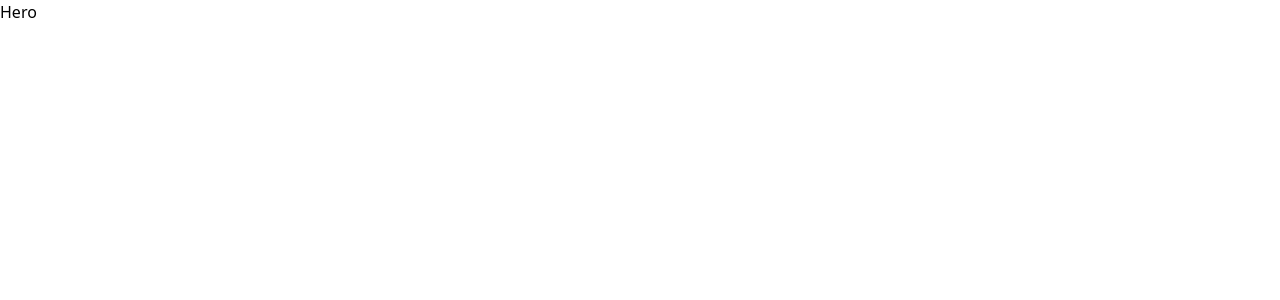
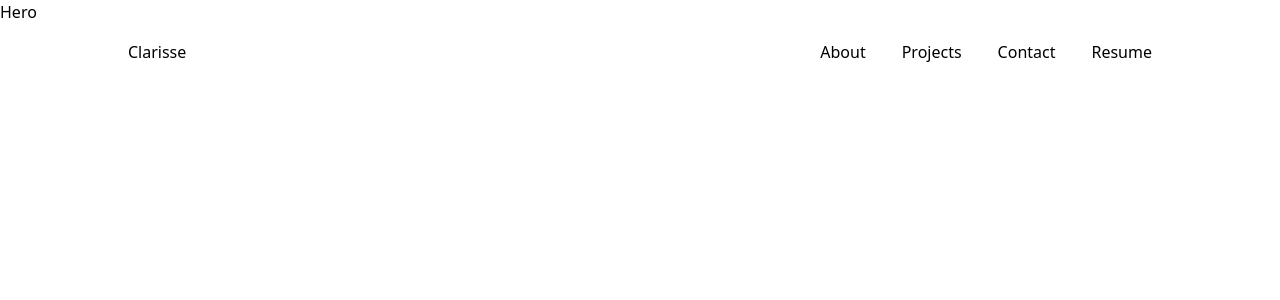
Before and after one commit to mariyamateo/personal-portfolio, a Next.js app: page / in a window 1280 px wide. Shown: the top 300 px of the page. Built offline with nearby package versions, Linux system fonts and the light colour scheme.

Commit message:
added navbar section

```diff
--- /dev/null
+++ b/components/Navbar/Navbar.js
@@ -0,0 +1,75 @@
+/* eslint-disable @next/next/no-img-element */
+import React, { useEffect, useRef, useState } from "react";
+import { scroller } from "react-scroll";
+import { NAVBAR_MENU } from "@/constants/navbarMenu";
+import styles from "./Navbar.module.scss";
+import cx from "classnames";
+import { useRouter } from "next/router";
+
+const Navbar = () => {
+  const [isNavbarBgWhite, setIsNavbarBgWhite] = useState(false);
+  const router = useRouter();
+
+  useEffect(() => {
+    window.addEventListener("scroll", whiteBgNavbar);
+    return () => {
+      window.removeEventListener("scroll", whiteBgNavbar);
+    };
+  }, []);
+
+  const whiteBgNavbar = () => {
+    if (window.scrollY >= 20) {
+      setIsNavbarBgWhite(true);
+    } else {
+      setIsNavbarBgWhite(false);
+    }
+  };
+
+  const onClickNav = (link) => {
+    if (location.pathname !== "/") {
+      navigate("/");
+      setTimeout(() => {
+        scroller.scrollTo(link, {
+          duration: 1000,
+          delay: 0,
+          smooth: "linear",
+          offset: -20,
+        });
+      }, 300);
+    } else {
+      scroller.scrollTo(link, {
+        duration: 1000,
+        delay: 0,
+        smooth: "linear",
+        offset: 0,
+      });
+    }
+  };
+
+  return (
+    <div className={styles.layout} id="navBar">
+      <div
+        className={cx(styles.navbarlayout, {
+          [styles.navScrolled]: isNavbarBgWhite,
+        })}
+      >
+        <div onClick={() => router.push("/")} className="cursor-pointer">
+          <span>Clarisse</span>
+        </div>
+        <div className={styles.navbarMenu}>
+          {NAVBAR_MENU.map((menu, key) => (
+            <button
+              key={menu.key}
+              className={styles.menu}
+              onClick={() => onClickNav(menu.key)}
+            >
+              <h2>{menu.name}</h2>
+            </button>
+          ))}
+        </div>
+      </div>
+    </div>
+  );
+};
+
+export default Navbar;
--- /dev/null
+++ b/components/Navbar/Navbar.module.scss
@@ -0,0 +1,31 @@
+.layout {
+    @apply flex items-center justify-center fixed w-full z-50;
+  }
+  .navbarlayout {
+    @apply w-full px-4 py-2 my-8 mx-28 flex flex-row justify-between items-center z-50 bg-transparent rounded-lg;
+    box-shadow: 0px 8px 12px transparent;
+    .navbarMenu {
+      @apply flex flex-row space-x-9;
+
+      .menu {
+        @apply cursor-pointer;
+      }
+    }
+  }
+
+  .navScrolled {
+    background-color: white !important;
+    animation: rtl 300ms ease-out forwards;
+    box-shadow: 0px 8px 12px rgba(0, 0, 0, 0.24);
+  }
+
+  @keyframes rtl {
+    from {
+      opacity: 0;
+      transform: translateY(5rem);
+    }
+    to {
+      opacity: 1;
+      transform: translateY(0);
+    }
+  }
--- /dev/null
+++ b/components/Navbar/index.js
@@ -0,0 +1,2 @@
+import Navbar from "./Navbar";
+export { Navbar };
--- /dev/null
+++ b/constants/navbarMenu.js
@@ -0,0 +1,22 @@
+export const NAVBAR_MENU = [
+  {
+    id: 0,
+    key: 'about',
+    name: 'About',
+  },
+  {
+    id: 1,
+    key: 'projects',
+    name: 'Projects',
+  },
+  {
+    id: 2,
+    key: 'contact',
+    name: 'Contact',
+  },
+  {
+    id: 3,
+    key: 'resume',
+    name: 'Resume',
+  },
+];
--- a/pages/_app.js
+++ b/pages/_app.js
@@ -1,5 +1,5 @@
-import '@/styles/globals.css'
+import "../styles/globals.css";
 
 export default function App({ Component, pageProps }) {
-  return <Component {...pageProps} />
+  return <Component {...pageProps} />;
 }
--- a/pages/index.js
+++ b/pages/index.js
@@ -1,9 +1,10 @@
 import { Hero } from "@/components/Hero";
-
+import { Navbar } from "@/components/Navbar";
 
 export default function Home() {
   return (
     <div>
+      <Navbar />
       <Hero />
     </div>
   );
```
Also changed, not shown: package.json (+10 -8 lines), 2 other files (tests, documents, lock files or other folders).
